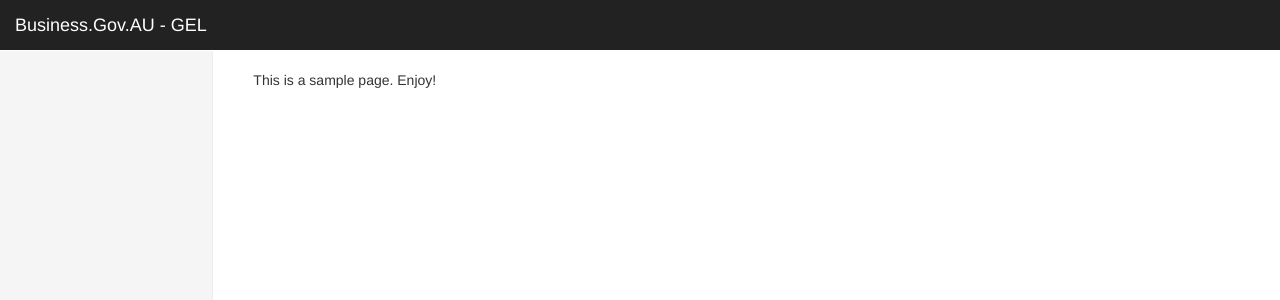
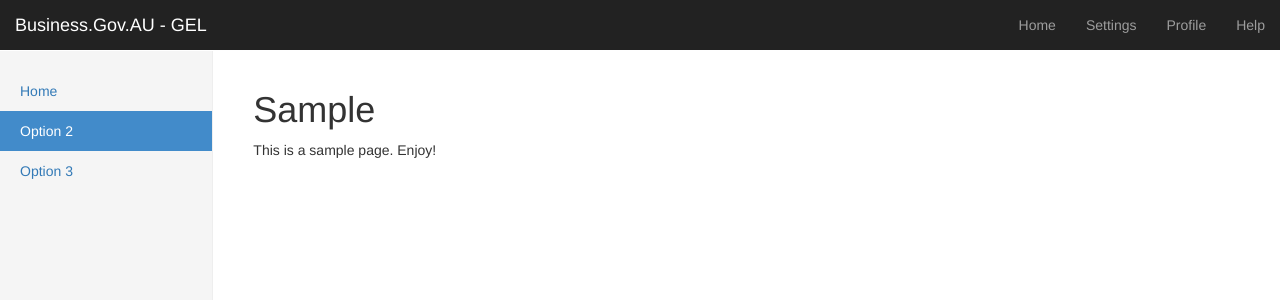
Before and after one commit to jsephora/bga-gel, a Jekyll site: the page built from sample.md, in a window 1280 px wide. Shown: the top 300 px of the page. Built offline with Jekyll 4.4.1, drawn with Linux system fonts in a browser that asks for light colours; nearby versions of some CDN libraries; our own code applies the rules of GitHub Pages for plain Markdown files.

Commit message:
Add files via upload

```diff
--- a/_config.yml
+++ b/_config.yml
@@ -1,4 +1,19 @@
 name: BGA-gel
 markdown: kramdown
-topnav: main-topnav.html
-sidebar: main-sidebar.html
+topnav:
+  - title: Home
+    url: "#"
+  - title: Settings
+    url: "#"
+  - title: Profile
+    url: "#"
+  - title: Help
+    url: "#"
+sidemenu:
+  - title: Home
+    url: "#"
+  - title: Option 2
+    url: "#"
+  - title: Option 3
+    url: "#"
+sidemenuactive: Home
--- a/sample.md
+++ b/sample.md
@@ -1,15 +1,7 @@
 ---
 layout: default
 title: Sample page
-sidemenu:
-  - title: Home
-    url: "#"
-    active: true
-  - title: Option 2
-    url: "#"
-    active: false
-  - title: Option 3
-    url: "#"
-    active: false
+sidemenuactive: Option 2
 ---
+# Sample
 This is a sample page. Enjoy!
```
